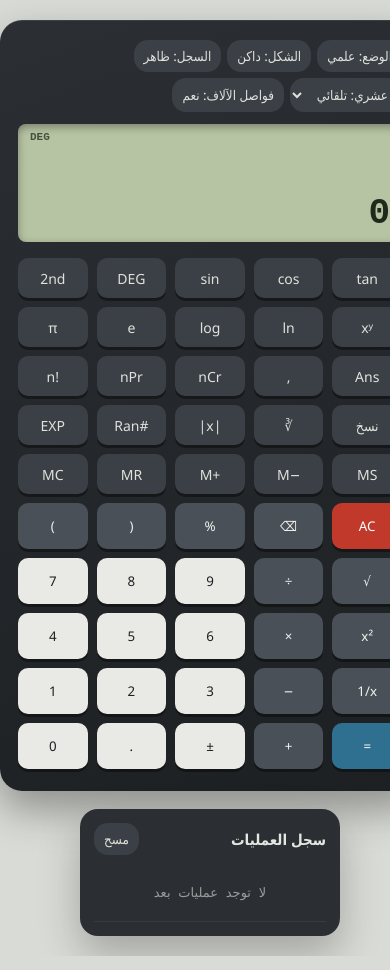
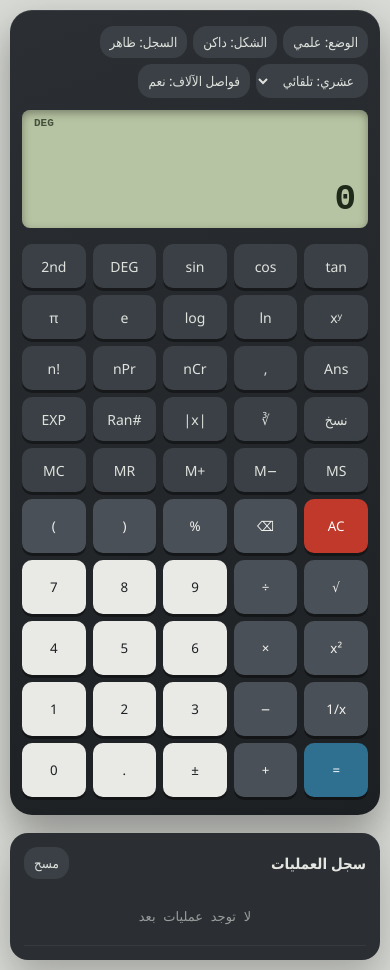
Before and after one commit to mtohamy96/calculator, a plain HTML site: page index.html in a window 390 px wide. Drawn offline with Linux system fonts and the light colour scheme.

Commit message:
Add files via upload

```diff
--- a/index.html
+++ b/index.html
@@ -2,7 +2,7 @@
 <html lang="ar" dir="rtl">
 <head>
 <meta charset="utf-8">
-<meta name="viewport" content="width=device-width, initial-scale=1">
+<meta name="viewport" content="width=device-width, initial-scale=1, viewport-fit=cover">
 <title>آلة حاسبة علمية</title>
 <style>
   body{--bg:#d9dbd6;--body1:#2b2f33;--body2:#1d2023;--lcd:#b7c4a3;--ink:#1f2a1a;--num:#e9eae6;--numi:#1d2023;--op:#4a5057;--opi:#f2f2ee;--sci:#3b4046;--scii:#dfe2dc;--ac:#c0392b;--eq:#2f6f8f;--panel:#2b2f33;--panelink:#e4e6e1;--chip:#3b4046;--chipi:#dfe2dc}
@@ -11,8 +11,8 @@
   *{box-sizing:border-box}
   html,body{margin:0;min-height:100%}
   body{background:var(--bg);display:flex;align-items:center;justify-content:center;padding:20px;font-family:"Segoe UI",Tahoma,Arial,sans-serif;transition:background .2s}
-  .wrap{display:flex;gap:18px;align-items:stretch;flex-wrap:wrap;justify-content:center}
-  .calc{direction:ltr;width:420px;max-width:100%;padding:20px 18px 22px;border-radius:22px;background:linear-gradient(160deg,var(--body1),var(--body2));box-shadow:0 18px 40px rgba(0,0,0,.35),inset 0 1px 0 rgba(255,255,255,.08)}
+  .wrap{width:100%;display:flex;gap:18px;align-items:stretch;flex-wrap:wrap;justify-content:center}
+  .calc{direction:ltr;width:min(420px,100%);max-width:100%;padding:20px 18px 22px;border-radius:22px;background:linear-gradient(160deg,var(--body1),var(--body2));box-shadow:0 18px 40px rgba(0,0,0,.35),inset 0 1px 0 rgba(255,255,255,.08)}
   .chips{direction:rtl;display:flex;gap:6px;flex-wrap:wrap;margin-bottom:12px}
   .chip{font:600 12px/1 inherit;font-family:inherit;background:var(--chip);color:var(--chipi);border:0;border-radius:14px;padding:7px 10px;cursor:pointer;box-shadow:none;height:auto}
   .chip:active{transform:none;box-shadow:none}
@@ -43,6 +43,18 @@
   .hist li b{display:block;font-size:16px}
   .hist .empty{opacity:.6;font-size:13px;direction:rtl;text-align:center;padding:20px 0;cursor:default}
   .hist .empty:hover{background:none}
+  :root{box-sizing:border-box;padding-top:env(safe-area-inset-top,0px);padding-bottom:env(safe-area-inset-bottom,0px)}
+  html{scroll-padding-top:env(safe-area-inset-top,0px)}
+  button{touch-action:manipulation;-webkit-tap-highlight-color:transparent}
+  @media (max-width:480px){
+    body{padding:10px;align-items:flex-start}
+    .wrap{width:100%}
+    .calc{width:100%;padding:16px 12px 18px}
+    .keys{gap:7px}
+    button{height:54px}
+    .s{height:44px}
+    .hist{width:100%;max-height:360px}
+  }
   @media (prefers-reduced-motion:reduce){button,body{transition:none}}
 </style>
 </head>
```
